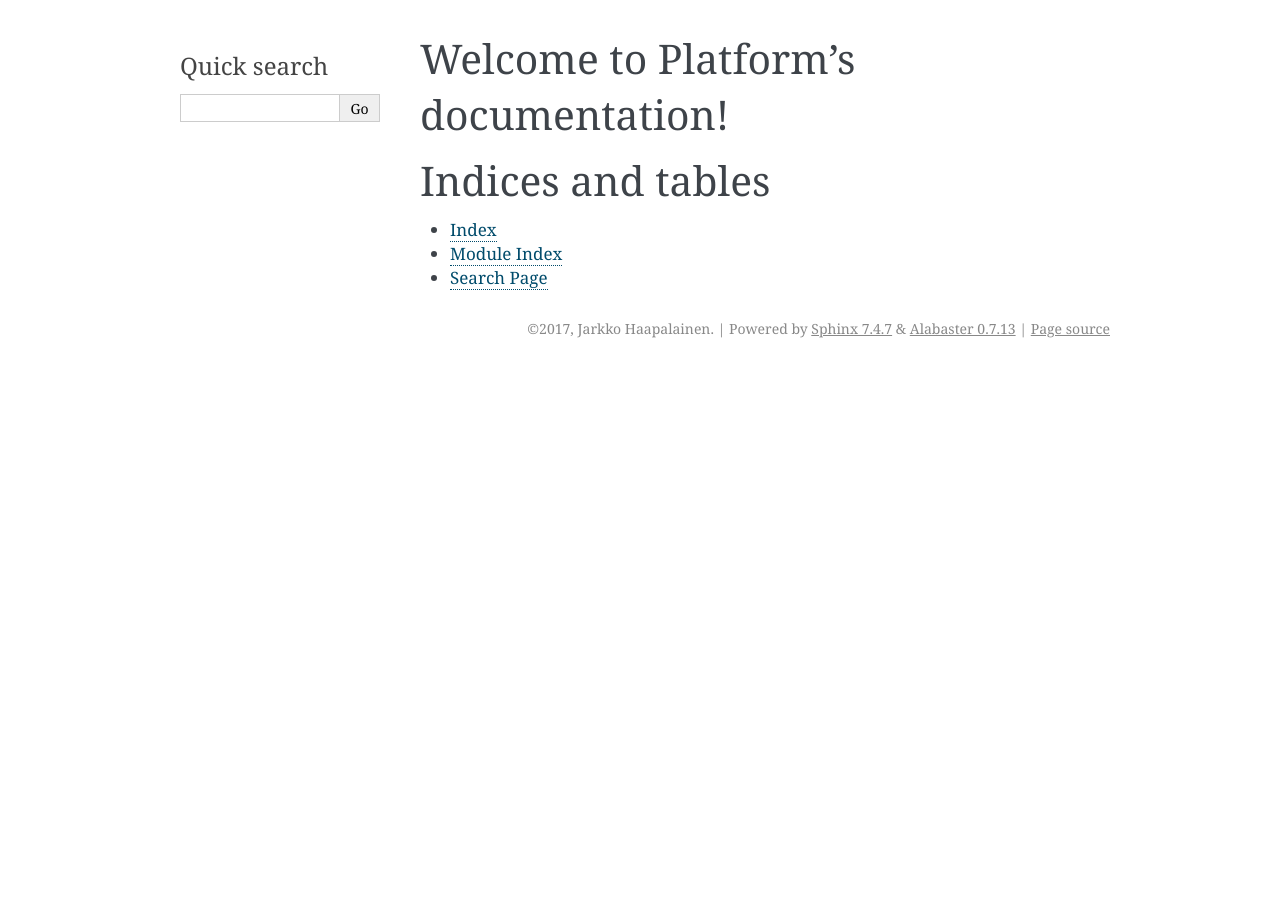
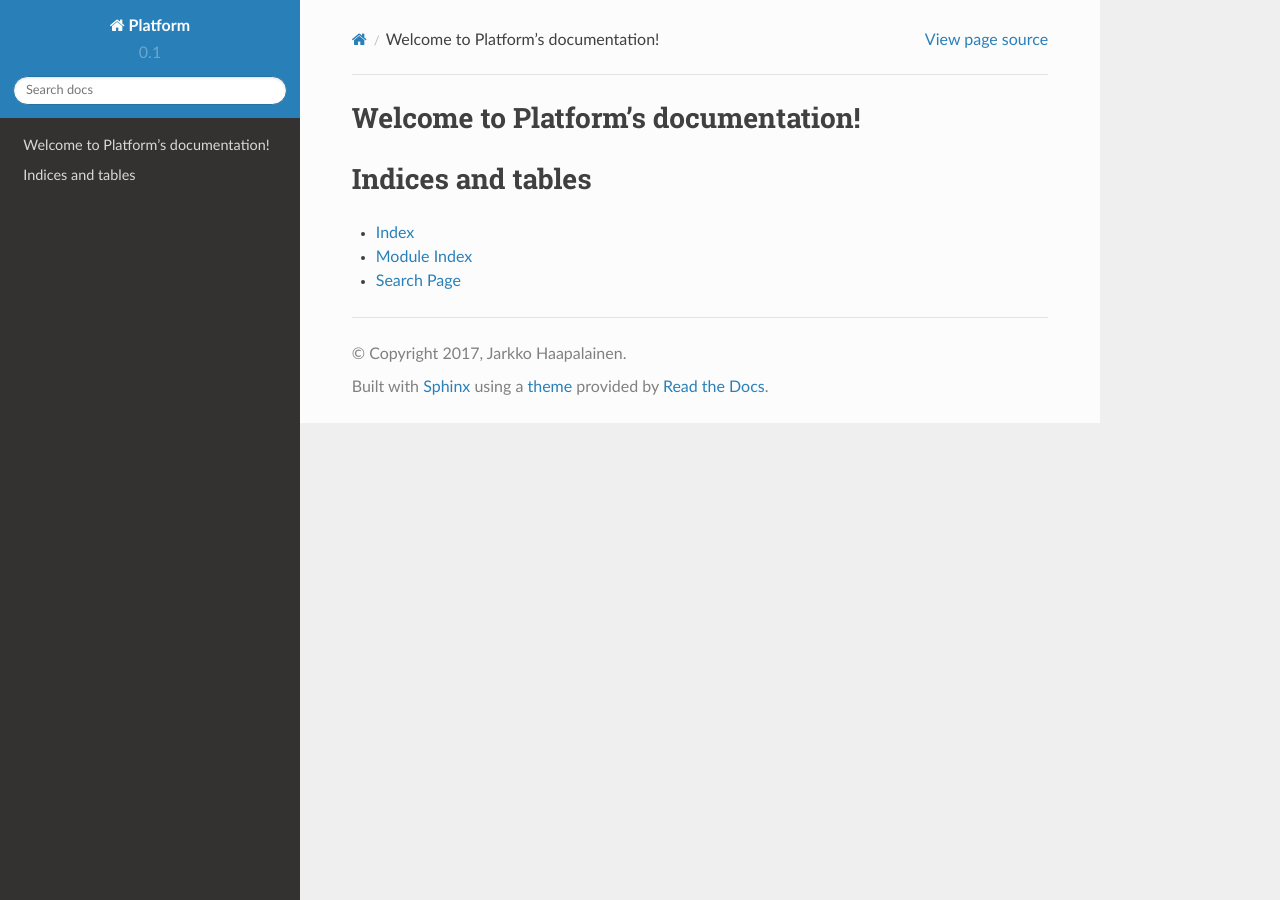
Before and after one commit to 7ojo/perl6-platform, a Sphinx documentation site: the page built from docs/source/index.rst, in a window 1280 px wide. Built offline with Sphinx 7.4.7 and the Read the Docs theme 2.0.0, drawn with Linux system fonts in a browser that asks for light colours.

Commit message:
docs: changed theme to sphinx_rtd_theme

```diff
--- a/docs/source/conf.py
+++ b/docs/source/conf.py
@@ -83,7 +83,8 @@ todo_include_todos = False
 # The theme to use for HTML and HTML Help pages.  See the documentation for
 # a list of builtin themes.
 #
-html_theme = 'alabaster'
+html_theme = 'sphinx_rtd_theme'
+html_theme_path = ["_themes", ]
 
 # Theme options are theme-specific and customize the look and feel of a theme
 # further.  For a list of options available for each theme, see the
```
